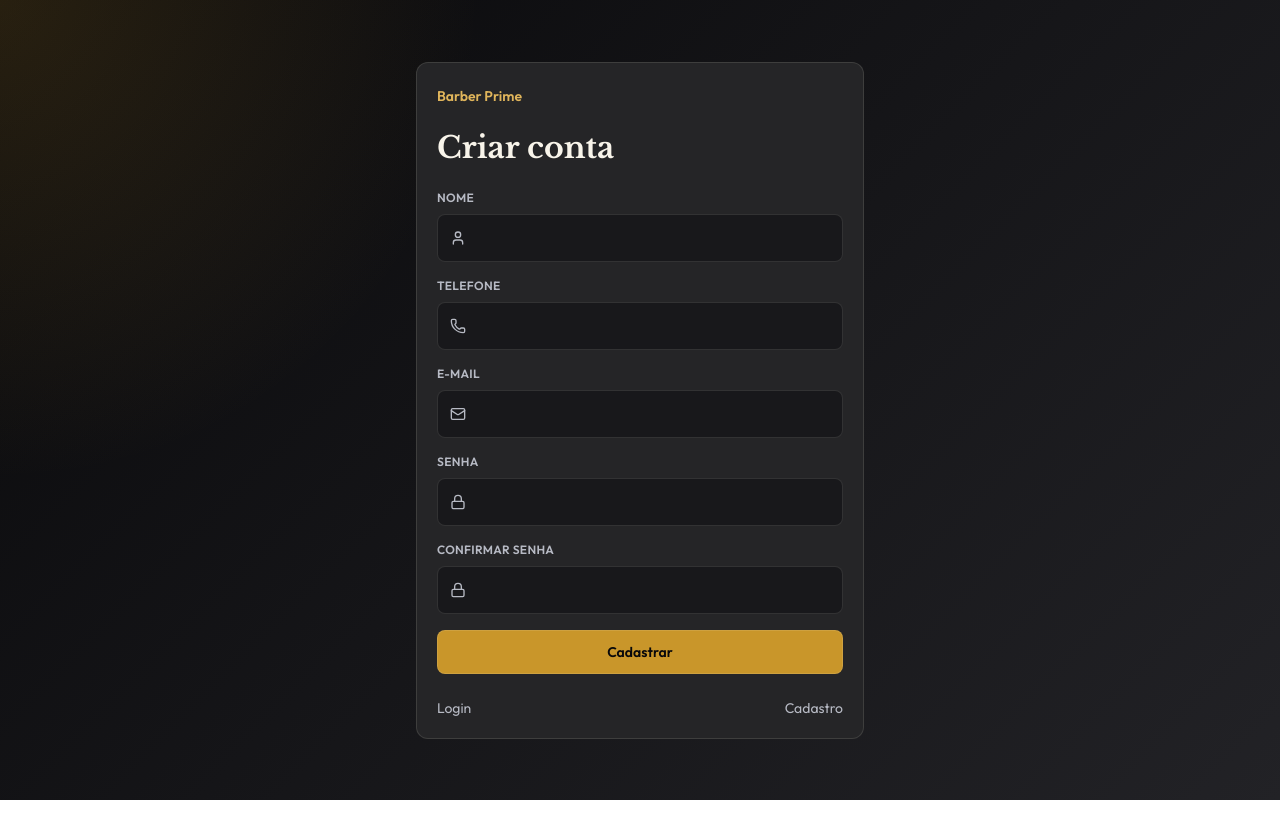
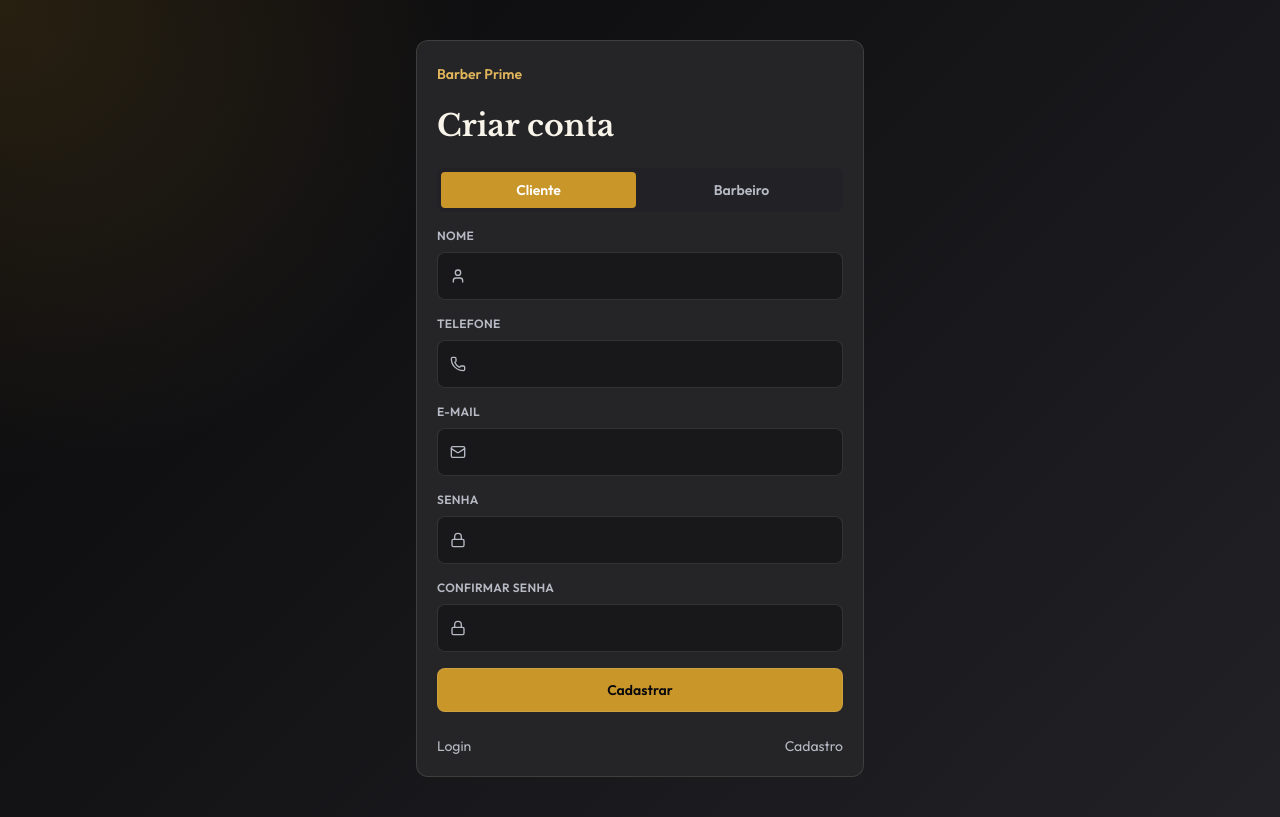
Before and after one commit to Maycon2222/BarberPremium, a React (Vite) app: page /register in a window 1280 px wide. Built offline with nearby package versions, Linux system fonts and the light colour scheme.

Commit message:
Add client and barber registration tabs

```diff
--- a/src/pages/Auth.jsx
+++ b/src/pages/Auth.jsx
@@ -3,10 +3,13 @@ import { zodResolver } from '@hookform/resolvers/zod'
 import { useForm } from 'react-hook-form'
 import { Lock, Mail, Phone, User } from 'lucide-react'
 import { Button, Card, Input } from '../design-system'
+import { useAppointmentStore } from '../store/appointmentStore'
 import { useAuthStore } from '../store/authStore'
 import { useToastStore } from '../store/toastStore'
 import { loginSchema, registerSchema } from '../schemas/authSchema'
 import { formatPhoneBR } from '../utils/br'
+import { DEFAULT_DURATION_TIERS } from '../utils/pricing'
+import { useState } from 'react'
 
 function redirectFor(role) {
   return role === 'admin' ? '/admin/dashboard' : role === 'barber' ? '/barber/dashboard' : '/client/dashboard'
@@ -38,13 +41,33 @@ export function Login() {
 }
 
 export function Register() {
+  const [accountType, setAccountType] = useState('client')
   const navigate = useNavigate()
   const { register: createUser } = useAuthStore()
+  const { upsertBarber } = useAppointmentStore()
   const { notify } = useToastStore()
-  const { register, handleSubmit, setValue, formState: { errors, isSubmitting } } = useForm({ resolver: zodResolver(registerSchema) })
+  const { register, handleSubmit, setValue, formState: { errors, isSubmitting } } = useForm({ resolver: zodResolver(registerSchema), defaultValues: { role: 'client' } })
+  const selectType = (role) => {
+    setAccountType(role)
+    setValue('role', role, { shouldValidate: true })
+  }
   const submit = async (data) => {
     try {
-      const user = createUser(data)
+      const user = createUser({ ...data, role: accountType })
+      if (user.role === 'barber') {
+        upsertBarber({
+          id: user.id,
+          name: user.name,
+          email: user.email,
+          phone: user.phone,
+          active: true,
+          specialties: [],
+          specialtyOptionIds: [],
+          pricingModel: 'fixed',
+          minuteRate: 1.5,
+          durationTiers: DEFAULT_DURATION_TIERS,
+        })
+      }
       notify({ type: 'success', title: 'Conta criada', message: 'Seu dashboard esta pronto.' })
       navigate(redirectFor(user.role))
     } catch (error) {
@@ -54,6 +77,17 @@ export function Register() {
   return (
     <AuthFrame title="Criar conta">
       <form className="grid gap-4" onSubmit={handleSubmit(submit)}>
+        <div className="grid grid-cols-2 gap-2 rounded-[var(--radius-md)] bg-[var(--bg-subtle)] p-1">
+          {[
+            ['client', 'Cliente'],
+            ['barber', 'Barbeiro'],
+          ].map(([role, label]) => (
+            <button key={role} type="button" onClick={() => selectType(role)} className={`rounded-[var(--radius-sm)] px-3 py-2 text-sm font-semibold transition ${accountType === role ? 'bg-[var(--accent-default)] text-white' : 'text-[var(--text-secondary)] hover:bg-[var(--bg-elevated)]'}`}>
+              {label}
+            </button>
+          ))}
+        </div>
+        <input type="hidden" {...register('role')} />
         <Input label="Nome" prefix={<User className="h-4 w-4" />} {...register('name')} error={errors.name?.message} />
         <Input label="Telefone" prefix={<Phone className="h-4 w-4" />} {...register('phone', { onChange: (event) => setValue('phone', formatPhoneBR(event.target.value), { shouldValidate: true }) })} error={errors.phone?.message} />
         <Input label="E-mail" prefix={<Mail className="h-4 w-4" />} {...register('email')} error={errors.email?.message} />
--- a/src/schemas/authSchema.js
+++ b/src/schemas/authSchema.js
@@ -9,6 +9,7 @@ export const loginSchema = z.object({
 export const registerSchema = loginSchema.extend({
   name: z.string().min(3, 'Nome deve ter ao menos 3 caracteres'),
   phone: z.string().refine(isPhoneBR, 'Telefone invalido'),
+  role: z.enum(['client', 'barber']).default('client'),
   confirmPassword: z.string(),
 }).refine((data) => data.password === data.confirmPassword, {
   message: 'Senhas nao coincidem',
--- a/src/store/authStore.js
+++ b/src/store/authStore.js
@@ -23,7 +23,9 @@ export const useAuthStore = create((set, get) => ({
   register: (payload) => {
     const users = readJson('barber-users', get().users)
     if (users.some((item) => item.email === payload.email)) throw new Error('E-mail ja cadastrado')
-    const user = { id: `client-${Date.now()}`, role: 'client', ...payload }
+    const { confirmPassword, role: requestedRole = 'client', ...account } = payload
+    const role = requestedRole === 'barber' ? 'barber' : 'client'
+    const user = { id: `${role}-${Date.now()}`, role, ...account }
     const next = [...users, user]
     persistUsers(next)
     const sessionUser = safeSessionUser(user)
```
